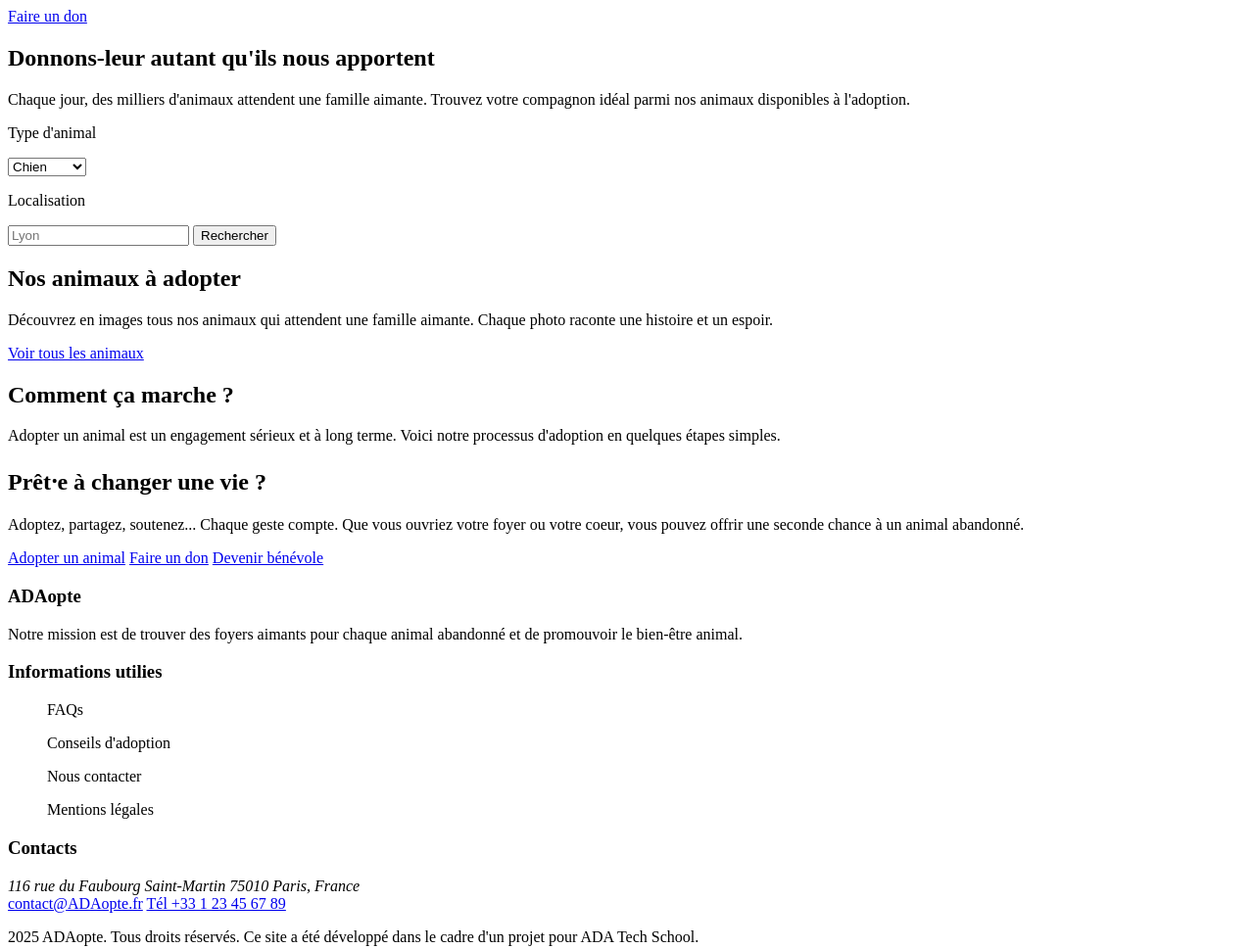
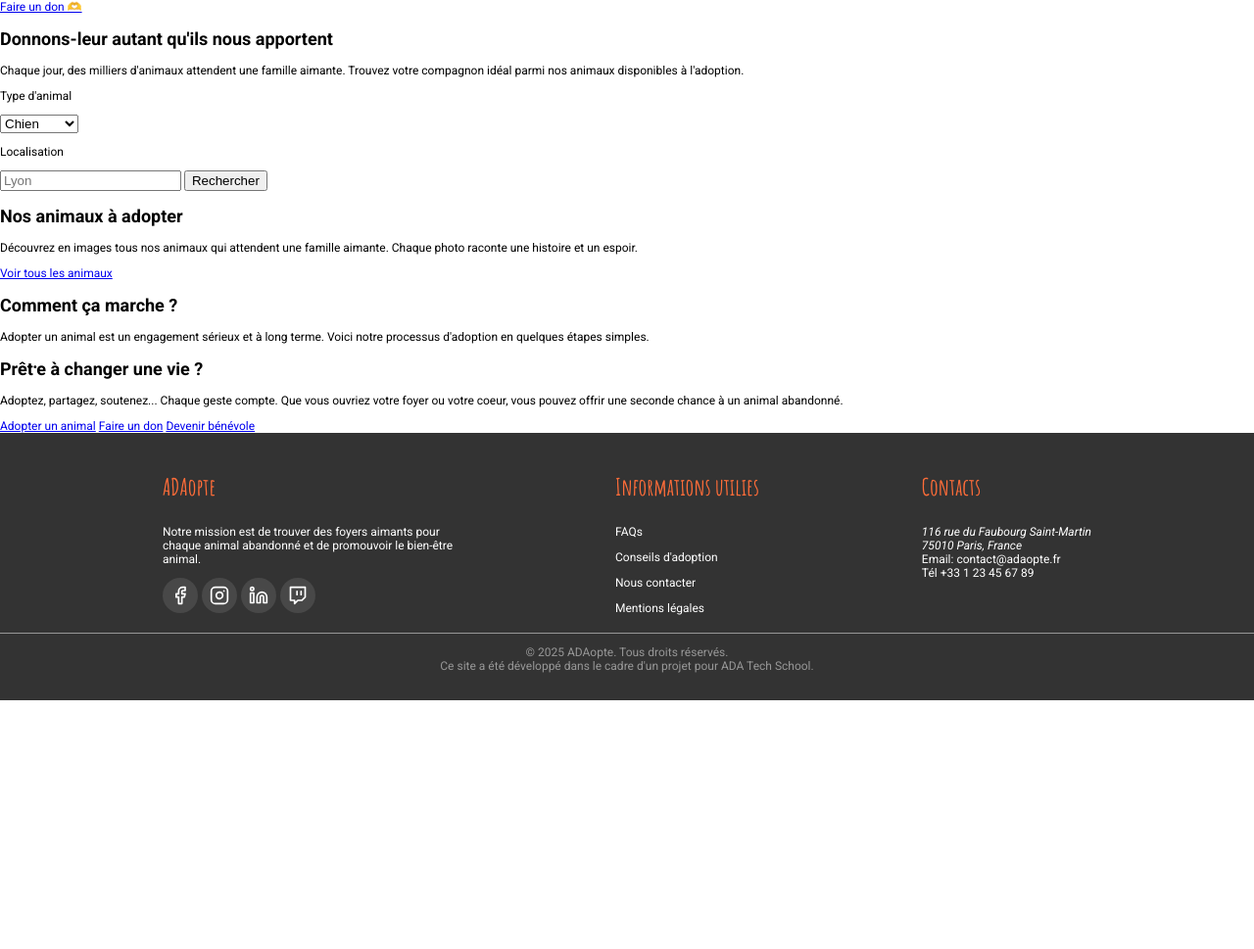
Before and after one commit to Juliette-bot/Adaopte, a plain HTML site: page html/home.html in a window 1280 px wide. Shown: the whole page at 98% size. After the commit the page ends 800 px from the top, so only its background shows below. Drawn offline with Linux system fonts and the light colour scheme.

Commit message:
add : footer

```diff
--- a/css/home.css
+++ b/css/home.css
@@ -0,0 +1,82 @@
+html {
+    max-width: 100vw;
+    height: 100%;
+}
+
+body {
+    font-family: "Roboto", sans-serif;
+    font-size: 12px;
+    margin: 0;
+}
+
+h3 {
+    font-family: "Amatic SC", sans-serif;
+    font-style: normal;
+    font-size: 2em;
+    color: #FF6D39;
+    text-align: left;
+}
+
+footer {
+    background-color: #333333;
+    padding: 1rem 0;
+}
+
+/*change la couleur des liens et retire le souligné*/
+footer a {
+    color: white;
+    text-decoration: none;
+}
+
+footer p {
+    font-family: "Roboto", sans-serif;
+}
+
+#wrapper {
+    display: flex;
+    justify-content: space-evenly;
+}
+
+#item {
+    max-width: 400px;
+    max-height: 50px;
+    text-align: center;
+}
+
+#brand,
+#info {
+    color: white;
+    text-align: left;
+}
+
+#logosMedias {
+    display: flex;
+    gap: .25rem;
+}
+
+.footer-icon {
+    background-color: #484848;
+    border-radius: 100%;
+    width: 20px;
+    height: 20px;
+    padding: .5rem;
+    display: flex;
+    justify-content: center;
+    align-items: center;
+}
+
+#info ul {
+    padding: 0;
+}
+
+#contact {
+    color: white;
+}
+
+#licence {
+    color: #979797;
+}
+
+#licence p {
+    text-align: center;
+}
--- a/html/home.html
+++ b/html/home.html
@@ -1,16 +1,24 @@
 <!DOCTYPE html>
 <html lang="fr">
+
 <head>
   <meta charset="UTF-8" />
   <meta name="viewport" content="width=device-width, initial-scale=1.0" />
+  <link rel="preconnect" href="https://fonts.googleapis.com">
+  <link rel="preconnect" href="https://fonts.gstatic.com" crossorigin>
+  <link
+    href="https://fonts.googleapis.com/css2?family=Amatic+SC:wght@400;700&family=Roboto:ital,wght@0,100..900;1,100..900&display=swap"
+    rel="stylesheet">
+  <link rel="stylesheet" href="../css/home.css">
   <title>ADAopte</title>
 </head>
+
 <body>
   <header>
     <div id="logo"></div>
     <nav></nav>
     <div id="donation">
-        <a href="https://donation.ADAopte.fr">Faire un don</a>
+      <a href="https://donation.ADAopte.fr">Faire un don 🫶</a>
     </div>
   </header>
 
@@ -34,7 +42,7 @@
         </select>
         <p id="localisation">Localisation</p>
         <input type="search" id="localisation" placeholder="Lyon" />
-          <button type="submit" id="research">Rechercher</button>
+        <button type="submit" id="research">Rechercher </button>
       </div>
     </section>
 
@@ -84,10 +92,48 @@
       <div id="brand">
         <h3>ADAopte</h3>
         <p id="ourMission">
-            Notre mission est de trouver des foyers aimants pour chaque animal
-            abandonné et de promouvoir le bien-être animal.
+          Notre mission est de trouver des foyers aimants pour <br>
+          chaque animal abandonné et de promouvoir le bien-être <br>
+          animal.
         </p>
-          <div id="logosMedias"></div>
+        <div id="logosMedias">
+
+          <span class="footer-icon">
+            <svg xmlns="http://www.w3.org/2000/svg" width="24" height="24" viewBox="0 0 24 24" fill="none"
+              stroke="currentColor" stroke-width="2" stroke-linecap="round" stroke-linejoin="round"
+              class="facebook">
+              <path d="M18 2h-3a5 5 0 0 0-5 5v3H7v4h3v8h4v-8h3l1-4h-4V7a1 1 0 0 1 1-1h3z" />
+            </svg>
+          </span>
+
+          <span class="footer-icon">
+            <svg xmlns="http://www.w3.org/2000/svg" width="24" height="24" viewBox="0 0 24 24" fill="none"
+              stroke="currentColor" stroke-width="2" stroke-linecap="round" stroke-linejoin="round"
+              class="instagram">
+              <rect width="20" height="20" x="2" y="2" rx="5" ry="5" />
+              <path d="M16 11.37A4 4 0 1 1 12.63 8 4 4 0 0 1 16 11.37z" />
+              <line x1="17.5" x2="17.51" y1="6.5" y2="6.5" />
+            </svg>
+            </span>
+
+          <span class="footer-icon">
+            <svg xmlns="http://www.w3.org/2000/svg" width="24" height="24" viewBox="0 0 24 24" fill="none"
+              stroke="currentColor" stroke-width="2" stroke-linecap="round" stroke-linejoin="round"
+              class="linkedin">
+              <path d="M16 8a6 6 0 0 1 6 6v7h-4v-7a2 2 0 0 0-2-2 2 2 0 0 0-2 2v7h-4v-7a6 6 0 0 1 6-6z" />
+              <rect width="4" height="12" x="2" y="9" />
+              <circle cx="4" cy="4" r="2" />
+            </svg>
+          </span>
+
+          <span class="footer-icon">
+            <svg xmlns="http://www.w3.org/2000/svg" width="24" height="24" viewBox="0 0 24 24" fill="none"
+            stroke="currentColor" stroke-width="2" stroke-linecap="round" stroke-linejoin="round"
+            >
+            <path d="M21 2H3v16h5v4l4-4h5l4-4V2zm-10 9V7m5 4V7" />
+          </svg>
+        </span>
+        </div>
       </div>
       <div id="info">
         <h3>Informations utilies</h3>
@@ -108,19 +154,21 @@
       <div id="contact">
         <h3>Contacts</h3>
         <address>
-            116 rue du Faubourg Saint-Martin 75010 Paris, France
+          116 rue du Faubourg Saint-Martin <br>
+          75010 Paris, France
         </address>
-          <a href="mailto:contact@ADAopte.fr">contact@ADAopte.fr</a>
+        <a href="mailto:contact@ADAopte.fr">Email: contact@adaopte.fr</a><br>
         <a href="tel:+33 1 23 45 67 89">Tél +33 1 23 45 67 89</a>
       </div>
     </div>
-
+    <hr color="#979797" size="1fr">
     <div id="licence">
       <p>
-          2025 ADAopte. Tous droits réservés. Ce site a été développé dans le
-          cadre d'un projet pour ADA Tech School.
+        © 2025 ADAopte. Tous droits réservés. <br>
+        Ce site a été développé dans le cadre d'un projet pour ADA Tech School.
       </p>
     </div>
   </footer>
 </body>
+
 </html>
```
Lines whose indentation alone changed are shown as unchanged.
